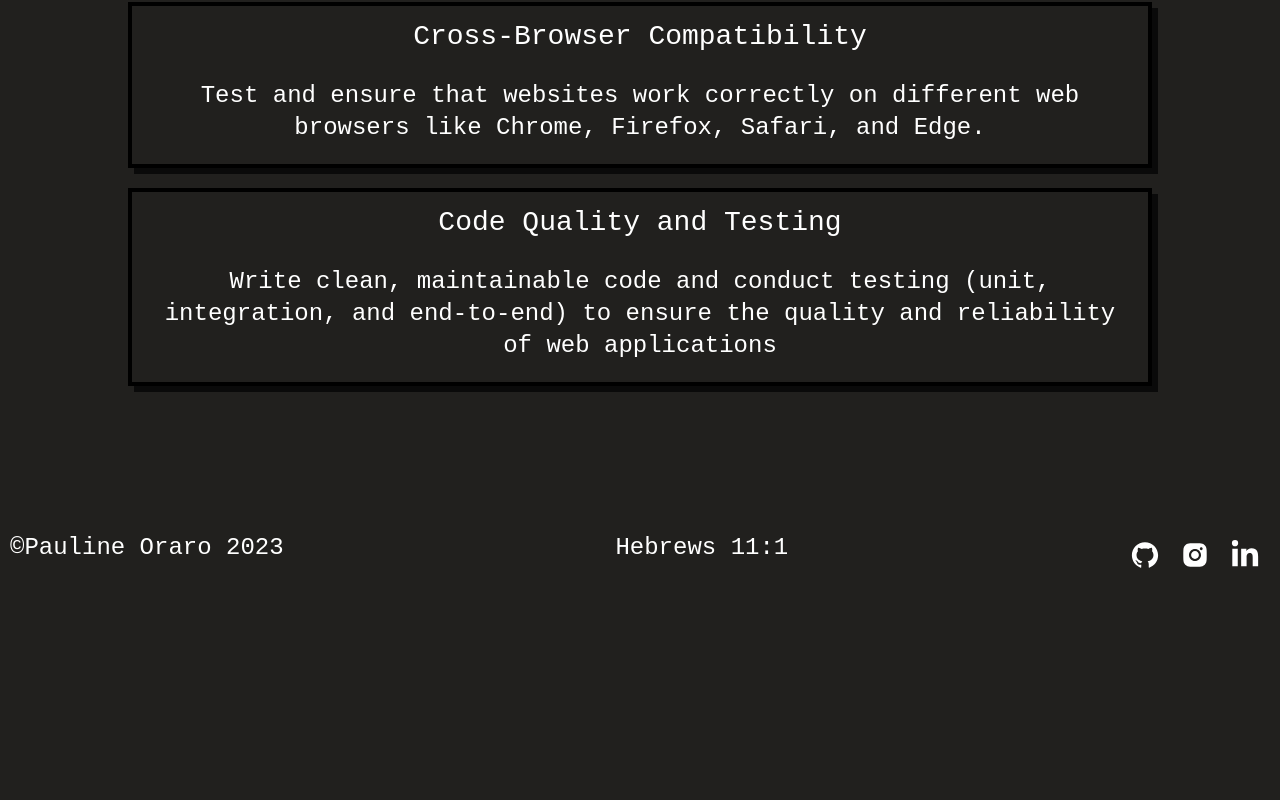
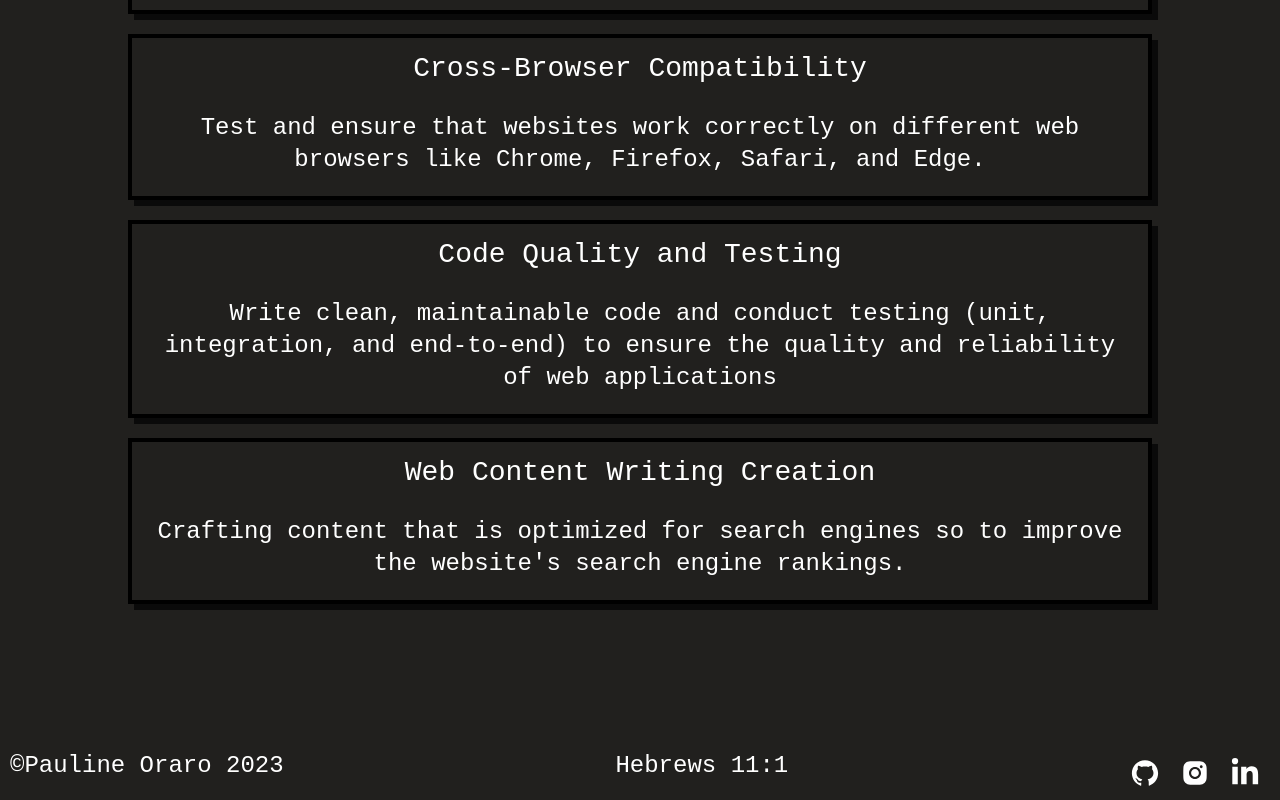
Before and after one commit to Pauline-Oraro/pauline-oraro-portfolio, a React (Vite) app: page /about in a window 1280 px wide. Shown: the part 1838-2638 px from the top of the page. Before the commit the page ends 2420 px from the top, so only its background shows below. Built offline with nearby package versions, Linux system fonts and the light colour scheme; a web font is replaced by a local one.

Commit message:
updated the website

```diff
--- a/src/components/aboutpage.jsx
+++ b/src/components/aboutpage.jsx
@@ -8,7 +8,7 @@ const AboutPage = () => {
     return (
         <div className=" skills container mx-auto my-36">
             <h3 className="text-center mb-12"><span style={{"backgroundColor":"#d60b5c", "boxShadow": "5px 5px 0px black"}}>ABOUT</span> ME</h3>
-            <p className="text-2xl pl-3.5">I am a dedicated Frontend Web Developer with a passion for creativity and a strong foundation in modern web technologies, I specialize in crafting visually appealing and user-friendly websites that deliver exceptional user experiences. With 2 years of experience in the industry, I have honed my skills in HTML, CSS, JavaScript, responsive design and S.E.O to seamlessly translate design concepts into functional and engaging web interfaces. I thrive on staying current with industry trends and best practices to consistently deliver high-quality results. Beyond my technical expertise, I am also a devoted Christian and a passionate web blogger, where I combine my faith with my love for technology by sharing insights, tutorials, and thought-provoking content to inspire and inform my readers. My goal is to contribute my skills, creativity, and enthusiasm to collaborate on innovative web projects that make a positive impact, while continually growing as a developer and sharing my journey with a wider audience.</p>
+            <p className="text-2xl pl-3.5">I am a dedicated Frontend Web Developer with a passion for creativity and a strong foundation in modern web technologies, I specialize in crafting visually appealing and user-friendly websites that deliver exceptional user experiences. With 2 years of experience in the industry, I have honed my skills in HTML, CSS, JavaScript, Responsive design and S.E.O to seamlessly translate design concepts into functional and engaging web interfaces. I thrive on staying current with industry trends and best practices to consistently deliver high-quality results. Beyond my technical expertise, I am also a devoted web content writer. I combine my love for technology with my passion for creating engaging online content. I specialize in delivering insightful articles, tutorials, and thought-provoking pieces that aim to inspire and inform my readers. My goal is to contribute my skills, creativity, and enthusiasm to collaborate on innovative web projects that make a positive impact, while continually growing as a developer and sharing my journey with a wider audience.</p>
             <div className="skillsContainer">
                 <h3 className="mb-12 text-center">MY <span style={{"backgroundColor":"#b915cc", "boxShadow": "5px 5px 0px black"}}>SKILLS</span></h3>
                             <div className="skill-scroll">
@@ -57,6 +57,10 @@ const AboutPage = () => {
                     <h4 className="text-center mb-3">Code Quality and Testing</h4>
                     <p className="text-2xl">Write clean, maintainable code and conduct testing (unit, integration, and end-to-end) to ensure the quality and reliability of web applications</p>
                 </div>
+                <div className="serviceCard">
+                    <h4 className="text-center mb-3">Web Content Writing Creation</h4>
+                    <p className="text-2xl">Crafting content that is optimized for search engines so to improve the website&apos;s search engine rankings.</p>
+                </div>
                 </div>
             </div>
         </div>
--- a/src/components/homepage.jsx
+++ b/src/components/homepage.jsx
@@ -13,7 +13,7 @@ const HomePage = () => {
                 <h2 className="text-4xl mb-0 text-center">HI.I AM <span style={{"backgroundColor":"#052240","boxShadow":"6px 6px black"}}>PAULINE</span> ORARO</h2>
                 <Text />
                 <div className="homeButtons">
-                    <button className="homepageButton" onClick={() =>{window.open("https://drive.google.com/file/d/1-5pkHiYnYFf2-vQ-AAtvua-RHMmQunXH/view?usp=drive_link")}}>RESUME</button>
+                    <button className="homepageButton" onClick={() =>{window.open("https://drive.google.com/file/d/1-DN-ry1YVaDCRN6bFSmqXcbkXXwrhAfV/view?usp=drive_link")}}>RESUME</button>
                     <button className="homepageButton">
                         <Link to="/contact">CONTACT ME</Link>
                     </button>
--- a/src/components/text.jsx
+++ b/src/components/text.jsx
@@ -9,7 +9,7 @@ const Text = () =>{
             "Frontend Web Developer",
             "Frontend Consultant",
             "S.E.O Specialist",
-            "Christian and Web blogger"
+            "Web Content Writer"
         ],
         autoStart: true,
         loop: true,
```
